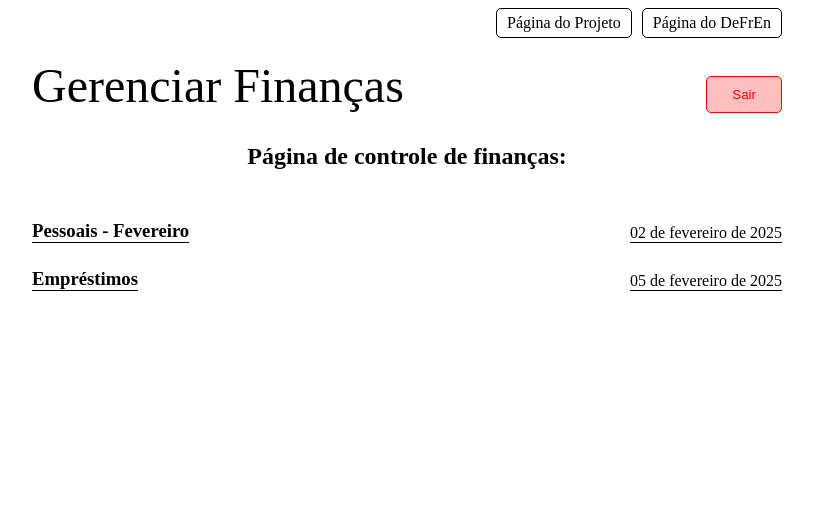
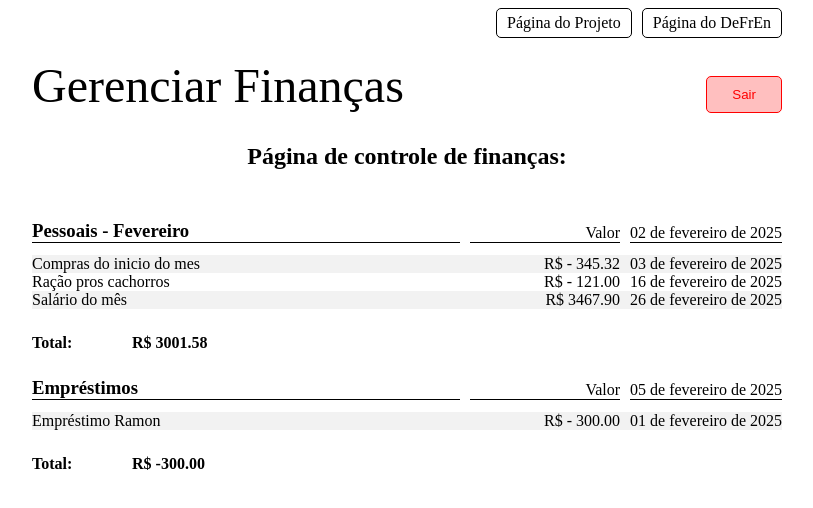
Before and after one commit to defren-gabriel/gerenciador-financas, a React (Vite) app: page /controle in a window 1280 px wide. Shown: the top 508 px of the page, without its empty margins (233-1046 px from the left). Built offline with nearby package versions, Linux system fonts and the light colour scheme.

Commit message:
construção da interface do componente Categoria que lista as categorias completo

```diff
--- a/src/Componentes/Categoria/Categoria.module.css
+++ b/src/Componentes/Categoria/Categoria.module.css
@@ -3,19 +3,78 @@
     margin: 0 auto 25px auto;
 }
 
+/*container com os titulos*/
 .titulo1 {
     display: flex;
     flex-wrap: nowrap;
     flex-direction: row;
     justify-content: space-between;
     align-items: flex-end;
+    gap: 10px;
+
+    margin-bottom: 12px;
 }
 
-.titulo1h1 {
+.titulo1cat {
     margin: 0;
+    border-bottom: 1px solid black;
+    flex-grow: 1;
+}
+
+.titulo1valor {
+    border-bottom: 1px solid black;
+    min-width: 150px;
+    text-align: right;
+}
+
+.titulo1data {
     border-bottom: 1px solid black;
 }
 
-.titulo1s {
-    border-bottom: 1px solid black;
+/*container de linhas da tabela*/
+.itemlinha {
+    display: flex;
+    flex-wrap: nowrap;
+    flex-direction: row;
+    justify-content: space-between;
+    gap: 10px;
 }
+
+.itemlinha1 {
+    flex-grow: 1;
+    color: black;
+}
+
+.itemlinha2 {
+    min-width: 150px;
+    text-align: right;
+    color: black;
+}
+
+.itemlinha3 {
+    color: black;
+}
+
+/*container para a linha contendo o total*/
+.total {
+    display: flex;
+    flex-wrap: nowrap;
+    flex-direction: row;
+    justify-content: flex-start;
+
+    margin-top: 25px;
+}
+
+.totaltitulo {
+    min-width: 100px;
+    color: black;
+}
+
+.totalvalor {
+    color: black;
+}
+
+/*aplica para as linhas de item linha a caracteristica zebrada*/
+.container_categoria .itemlinha:nth-child(even) {
+  background-color: #f2f2f2; /* Cor para linhas ímpares */
+}
--- a/src/Componentes/Categoria/index.jsx
+++ b/src/Componentes/Categoria/index.jsx
@@ -6,23 +6,53 @@ const Categoria = ({idcategoria, nomecategoria, data, registros}) => {
     //configura os states
     const [idCat, setIdcat] = useState("");
     const [nomeCat, setNomecat] = useState("");
-    const [da, setDa] = useState("");
-    const [reg, setReg] = useState([]);
+    const [da, setDa] = useState("");   //data
+    const [reg, setReg] = useState([]); //lista de registros
+    const [total, setTotal] = useState("");
 
     //ao renderizar o componente os dados são passados do props para os states
     useState(()=>{
         setIdcat(idcategoria);
         setNomecat(nomecategoria);
         setDa(data);
-        setReg(registros);
+        //filtra os registros para cada categoria
+        const tempRegistros = registros.filter((prev)=>prev.idcategoria == idcategoria);
+        setReg(tempRegistros);
+        //calcula o total
+        const soma = tempRegistros.reduce((acumulador, item) => {
+            const valorAjustado = item.tipogasto === 0 ? -item.valor : item.valor;
+            return acumulador + valorAjustado;
+        }, 0);
+        setTotal(soma.toFixed(2));
     }, []);
 
     return(
         <section className={styles.container_categoria}>
             {/*titulo e data*/}
             <div className={styles.titulo1}>
-                <h1 className={styles.titulo1h1}>{nomeCat}</h1>
-                <span className={styles.titulo1s}>{da}</span>
+                <h1 className={styles.titulo1cat}>{nomeCat}</h1>
+                <span className={styles.titulo1valor}>Valor</span>
+                <span className={styles.titulo1data}>{da}</span>
+            </div>
+            {
+                reg.map((item)=>(
+                    <div
+                        key={item.id}
+                        className={styles.itemlinha}
+                    >
+                        <span className={styles.itemlinha1}>{item.descricao}</span>
+                        {
+                            !item.tipogasto ?
+                            <span className={styles.itemlinha2}>R$ - {item.valor.toFixed(2)}</span> :
+                            <span className={styles.itemlinha2}>R$ {item.valor.toFixed(2)}</span>
+                        }
+                        <span className={styles.itemlinha3}>{item.data}</span>
+                    </div>
+                ))
+            }
+            <div className={styles.total}>
+                <strong className={styles.totaltitulo}>Total:</strong>
+                <strong className={styles.totalvalor}>R$ {total}</strong>
             </div>
         </section>
     );
--- a/src/Paginas/Controle/index.jsx
+++ b/src/Paginas/Controle/index.jsx
@@ -11,10 +11,10 @@ const Controle = () => {
         {id: 2, nome: "Empréstimos", data: "05 de fevereiro de 2025", idusuario: 1}
     ]);
     const [registros, setRegistros] = useState([
-        {id: 1, descricao: "Compras do inicio do mes", tipogasto: 0, data: "03 de fevereiro de 2025", idcategoria: 1, idusuario: 1},
-        {id: 2, descricao: "Ração pros cachorros", tipogasto: 0, data: "16 de fevereiro de 2025", idcategoria: 1, idusuario: 1},
-        {id: 3, descricao: "Salário do mês", tipogasto: 1, data: "26 de fevereiro de 2025", idcategoria: 1, idusuario: 1},
-        {id: 4, descricao: "Empréstimo Ramon", tipogasto: 0, data: "01 de fevereiro de 2025", idcategoria: 2, idusuario: 1}
+        {id: 1, descricao: "Compras do inicio do mes", tipogasto: 0, valor: 345.32, data: "03 de fevereiro de 2025", idcategoria: 1, idusuario: 1},
+        {id: 2, descricao: "Ração pros cachorros", tipogasto: 0, valor: 121.0, data: "16 de fevereiro de 2025", idcategoria: 1, idusuario: 1},
+        {id: 3, descricao: "Salário do mês", tipogasto: 1, valor: 3467.9, data: "26 de fevereiro de 2025", idcategoria: 1, idusuario: 1},
+        {id: 4, descricao: "Empréstimo Ramon", tipogasto: 0, valor: 300, data: "01 de fevereiro de 2025", idcategoria: 2, idusuario: 1}
     ]);
 
     return(
@@ -25,7 +25,7 @@ const Controle = () => {
                 categorias.map((item)=>(
                     <Categoria
                         key={item.id}
-                        idcategoria={item.id}
+                        idcategoria={item.id} //id da categoria
                         nomecategoria={item.nome}
                         data={item.data}
                         registros={registros}
```
